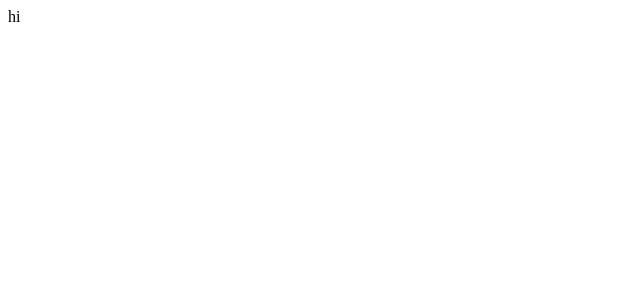
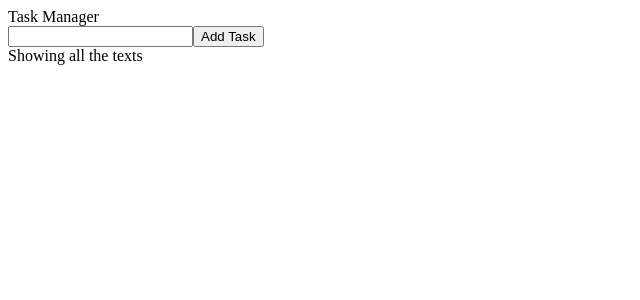
Before and after one commit to ArhamNaeem/Task-Manager, a React (Vite) app in the folder frontend/: page / in a window 1280 px wide. Shown: the top 300 px of the page, without its empty margins (0-640 px from the left). Built offline with nearby package versions, Linux system fonts and the light colour scheme.

Commit message:
worked on front-end + show posts component

```diff
--- a/frontend/index.html
+++ b/frontend/index.html
@@ -2,9 +2,9 @@
 <html lang="en">
   <head>
     <meta charset="UTF-8" />
-    <link rel="icon" type="image/svg+xml" href="/vite.svg" />
+    <link rel="icon"  />
     <meta name="viewport" content="width=device-width, initial-scale=1.0" />
-    <title>Vite + React + TS</title>
+    <title>Task Manager</title>
   </head>
   <body>
     <div id="root"></div>
--- a/frontend/src/App.tsx
+++ b/frontend/src/App.tsx
@@ -1,12 +1,42 @@
-import { useState } from 'react'
-import './App.css'
+import "./App.css";
+import ShowAllTasks from "./components/ShowAllTasks";
+import { useRef, useState } from "react";
+function App() {
+  const [msg, setMsg] = useState("");
+  const insertTask = (e: any) => {
+    if (!msg) {
+      return;
+    }
+    if (e.type === "keydown" && e.code !== "Enter") {
+      return;
+    }
+    console.log(msg);
+    setMsg("");
+  };
+  return (
+    <>
+      <div>Task Manager</div>
+      <div>
+        <input
+          type="text"
+          onKeyDown={(e) => {
+            insertTask(e);
+          }}
+          onChange={(e) => setMsg(e.target.value)}
+          value={msg}
+        />
+        <button
+          onClick={(e) => {
+            insertTask(e);
+          }}
+        >
+          Add Task
+        </button>
+      </div>
 
-function App() {
-
-
-  return (
-    <div>hi</div>
-  )
+      <ShowAllTasks />
+    </>
+  );
 }
 
-export default App
+export default App;
--- /dev/null
+++ b/frontend/src/components/ShowAllTasks.tsx
@@ -0,0 +1,11 @@
+import React from 'react'
+
+const ShowAllTasks = () => {
+  return (
+    <>
+      Showing all the texts
+    </>
+  )
+}
+
+export default ShowAllTasks
```
